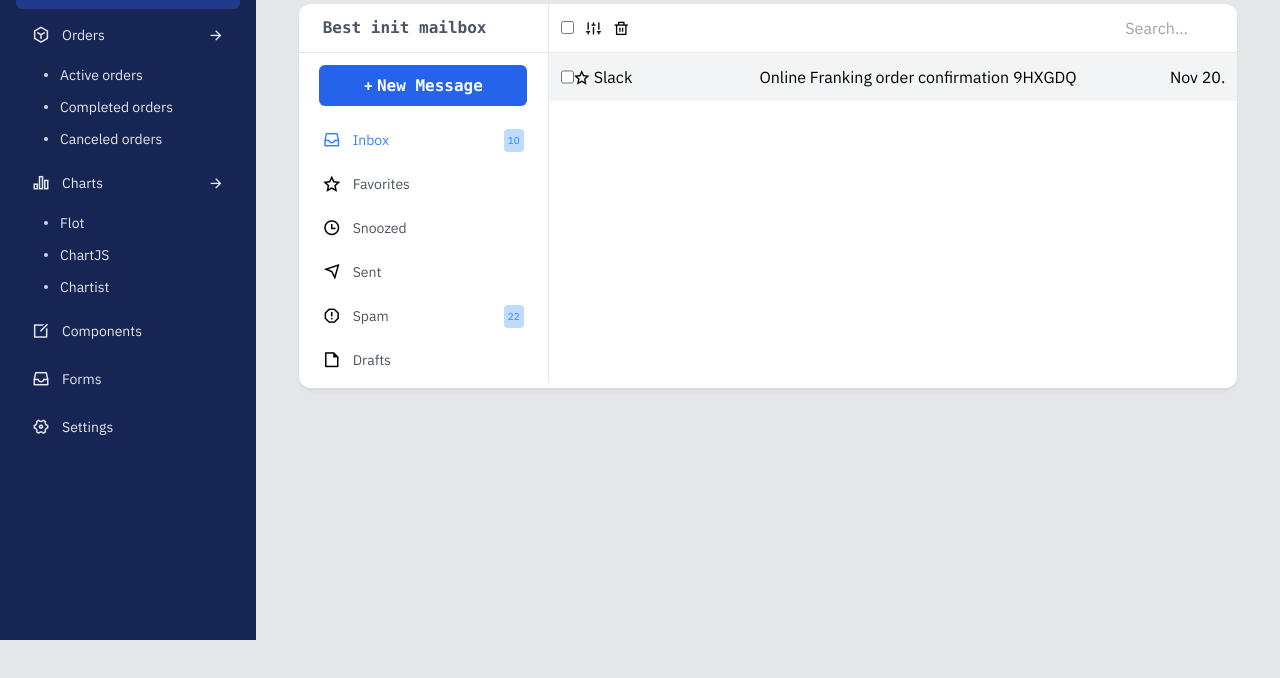
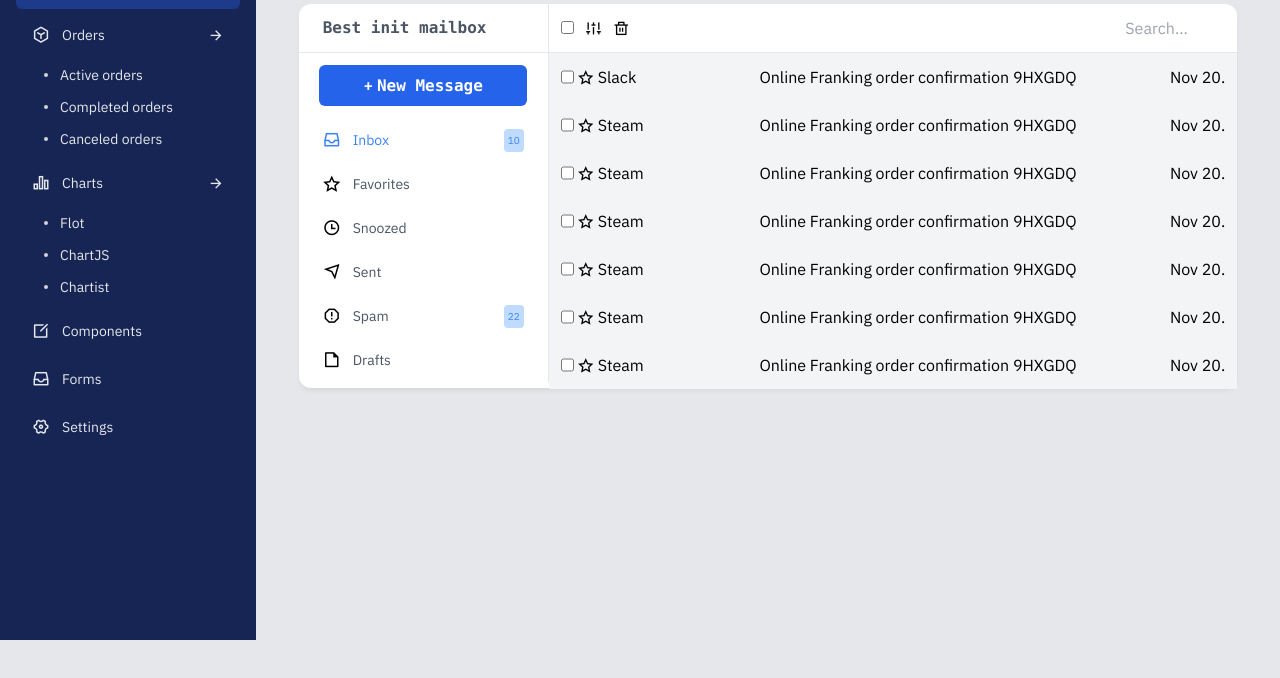
Before and after one commit to CollectionOP/Tailwind-Dashboard, a website: page mailbox.html in a window 1280 px wide. Shown: the part 160-838 px from the top of the page. Drawn offline with nearby package versions, Linux system fonts and the light colour scheme.

Commit message:
Added more mails for testing

```diff
--- a/mailbox.html
+++ b/mailbox.html
@@ -326,11 +326,11 @@
                     </div>
 
                     <!-- mails -->
-                    <div class="p-3 bg-gray-100 hover:bg-blue-50">
+                    <div>
 
-                        <div class="grid grid-rows-1 grid-cols-[130px_1fr_80px]">
+                        <div class="grid grid-rows-1 grid-cols-[120px_1fr_70px] bg-gray-100 hover:bg-blue-50 p-3">
                             <div class="flex">
-                                <input type="checkbox">
+                                <input class="mr-1" type="checkbox">
                                 <i class="ri-star-line mr-1"></i>
                                 <img src="" alt="">
                                 <p>Slack</p>
@@ -344,30 +344,105 @@
                                 Nov 20.
                             </div>
                         </div>
+                        <div class="grid grid-rows-1 grid-cols-[120px_1fr_70px] bg-gray-100 hover:bg-blue-50 p-3">
+                            <div class="flex">
+                                <input class="mr-1" type="checkbox">
+                                <i class="ri-star-line mr-1"></i>
+                                <img src="" alt="">
+                                <p>Steam</p>
+                            </div>
 
+                            <div class="justify-self-center h-6 overflow-hidden">
+                                <p>Online Franking order confirmation 9HXGDQ </p>
+                            </div>
 
+                            <div class="justify-self-end">
+                                Nov 20.
+                            </div>
+                        </div>
+                        <div class="grid grid-rows-1 grid-cols-[120px_1fr_70px] bg-gray-100 hover:bg-blue-50 p-3">
+                            <div class="flex">
+                                <input class="mr-1" type="checkbox">
+                                <i class="ri-star-line mr-1"></i>
+                                <img src="" alt="">
+                                <p>Steam</p>
+                            </div>
 
+                            <div class="justify-self-center h-6 overflow-hidden">
+                                <p>Online Franking order confirmation 9HXGDQ </p>
+                            </div>
+
+                            <div class="justify-self-end">
+                                Nov 20.
+                            </div>
+                        </div>
+                        <div class="grid grid-rows-1 grid-cols-[120px_1fr_70px] bg-gray-100 hover:bg-blue-50 p-3">
+                            <div class="flex">
+                                <input class="mr-1" type="checkbox">
+                                <i class="ri-star-line mr-1"></i>
+                                <img src="" alt="">
+                                <p>Steam</p>
+                            </div>
+
+                            <div class="justify-self-center h-6 overflow-hidden">
+                                <p>Online Franking order confirmation 9HXGDQ </p>
+                            </div>
+
+                            <div class="justify-self-end">
+                                Nov 20.
+                            </div>
+                        </div>
+                        <div class="grid grid-rows-1 grid-cols-[120px_1fr_70px] bg-gray-100 hover:bg-blue-50 p-3">
+                            <div class="flex">
+                                <input class="mr-1" type="checkbox">
+                                <i class="ri-star-line mr-1"></i>
+                                <img src="" alt="">
+                                <p>Steam</p>
+                            </div>
+
+                            <div class="justify-self-center h-6 overflow-hidden">
+                                <p>Online Franking order confirmation 9HXGDQ </p>
+                            </div>
+
+                            <div class="justify-self-end">
+                                Nov 20.
+                            </div>
+                        </div>
+                        <div class="grid grid-rows-1 grid-cols-[120px_1fr_70px] bg-gray-100 hover:bg-blue-50 p-3">
+                            <div class="flex">
+                                <input class="mr-1" type="checkbox">
+                                <i class="ri-star-line mr-1"></i>
+                                <img src="" alt="">
+                                <p>Steam</p>
+                            </div>
+
+                            <div class="justify-self-center h-6 overflow-hidden">
+                                <p>Online Franking order confirmation 9HXGDQ </p>
+                            </div>
+
+                            <div class="justify-self-end">
+                                Nov 20.
+                            </div>
+                        </div>
+                        <div class="grid grid-rows-1 grid-cols-[120px_1fr_70px] bg-gray-100 hover:bg-blue-50 p-3">
+                            <div class="flex">
+                                <input class="mr-1" type="checkbox">
+                                <i class="ri-star-line mr-1"></i>
+                                <img src="" alt="">
+                                <p>Steam</p>
+                            </div>
+
+                            <div class="justify-self-center h-6 overflow-hidden">
+                                <p>Online Franking order confirmation 9HXGDQ </p>
+                            </div>
+
+                            <div class="justify-self-end">
+                                Nov 20.
+                            </div>
+                        </div>
 
                     </div>
 
-                    <!-- 2nd email -->
-                    <!-- <div class="flex p-3 justify-between bg-gray-100 hover:bg-blue-50">
-                        <div class="w-3/12 flex ">
-                            <input type="checkbox">
-                            <div class="flex ml-2">
-                                <i class="ri-star-line mr-1"></i>
-                                <img src="" alt="">
-                                <p>Slack</p>
-                            </div>
-                        </div>
-
-                        <div class="w-6/12 h-6 overflow-hidden">
-                            <p>Online Franking order confirmation 9HXGDQ </p>
-                        </div>
-                        <div class="w-18">
-                            Nov 20.
-                        </div>
-                    </div> -->
                 </div>
 
             </div>
```
Also changed, not shown: dist/style.css.
